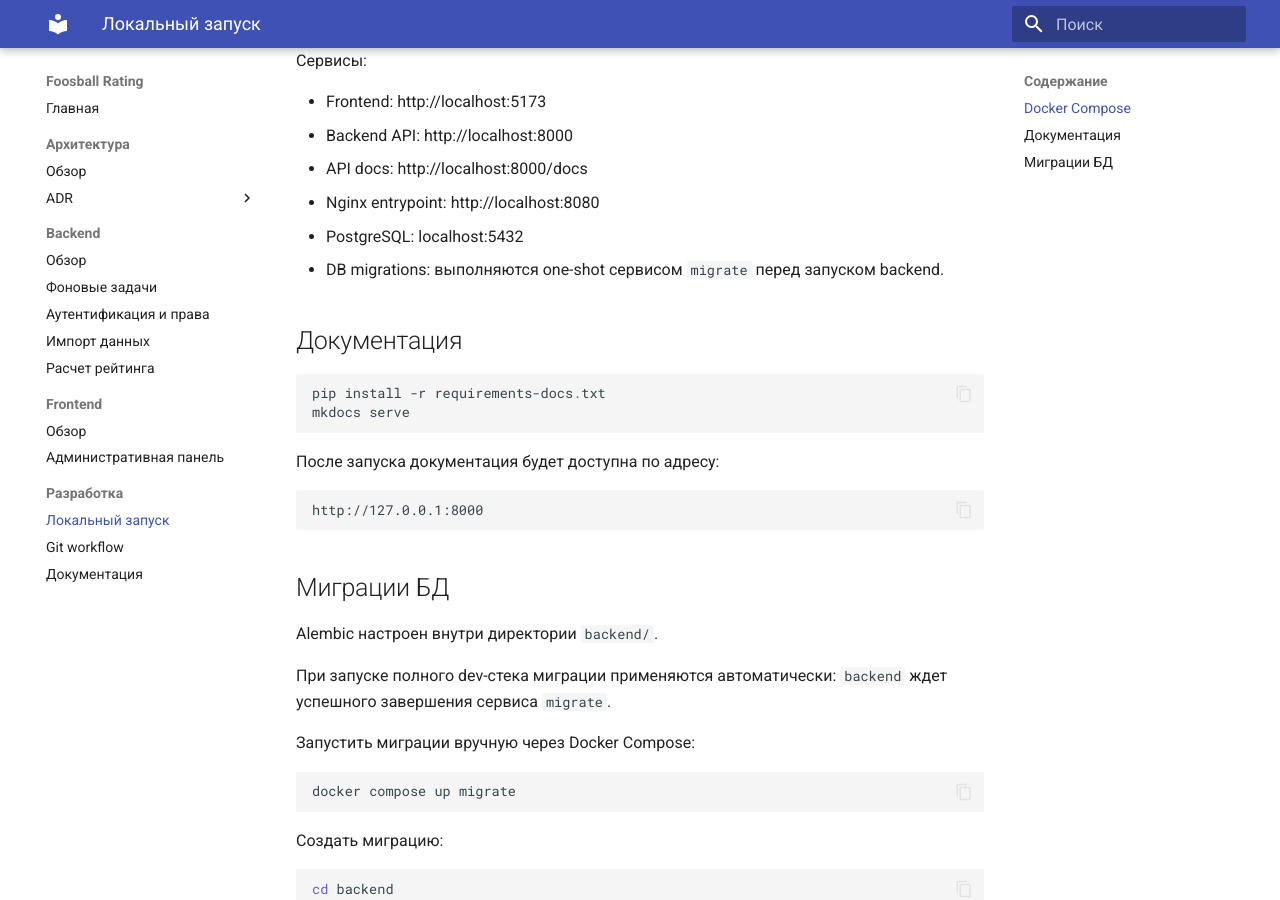
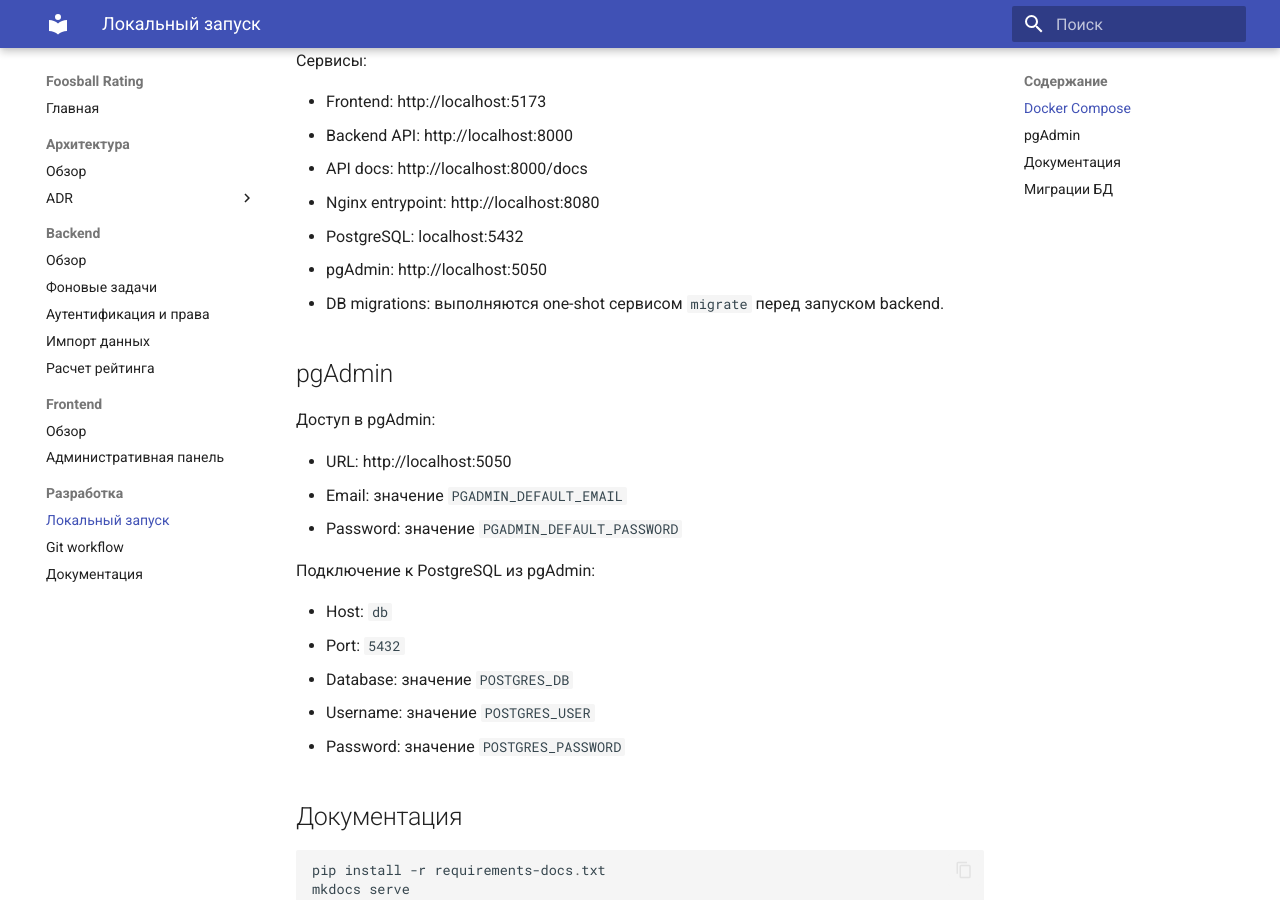
Before and after one commit to y-dvoinyh/foosball_rating, an MkDocs documentation site: the page built from docs/dev/local-setup.md, in a window 1280 px wide and 900 px high, scrolled down 239 px. Built offline with MkDocs 1.6.1 and Material for MkDocs 9.7.7, drawn with Linux system fonts in a browser that asks for light colours.

Commit message:
chore: add pgadmin service

```diff
--- a/docs/dev/local-setup.md
+++ b/docs/dev/local-setup.md
@@ -13,7 +13,24 @@ docker compose up --build
 - API docs: http://localhost:8000/docs
 - Nginx entrypoint: http://localhost:8080
 - PostgreSQL: localhost:5432
+- pgAdmin: http://localhost:5050
 - DB migrations: выполняются one-shot сервисом `migrate` перед запуском backend.
+
+## pgAdmin
+
+Доступ в pgAdmin:
+
+- URL: http://localhost:5050
+- Email: значение `PGADMIN_DEFAULT_EMAIL`
+- Password: значение `PGADMIN_DEFAULT_PASSWORD`
+
+Подключение к PostgreSQL из pgAdmin:
+
+- Host: `db`
+- Port: `5432`
+- Database: значение `POSTGRES_DB`
+- Username: значение `POSTGRES_USER`
+- Password: значение `POSTGRES_PASSWORD`
 
 ## Документация
 
```
Also changed, not shown: README.md (+9 -0 lines), docker-compose.yml (+14 -0 lines), 1 other file.
